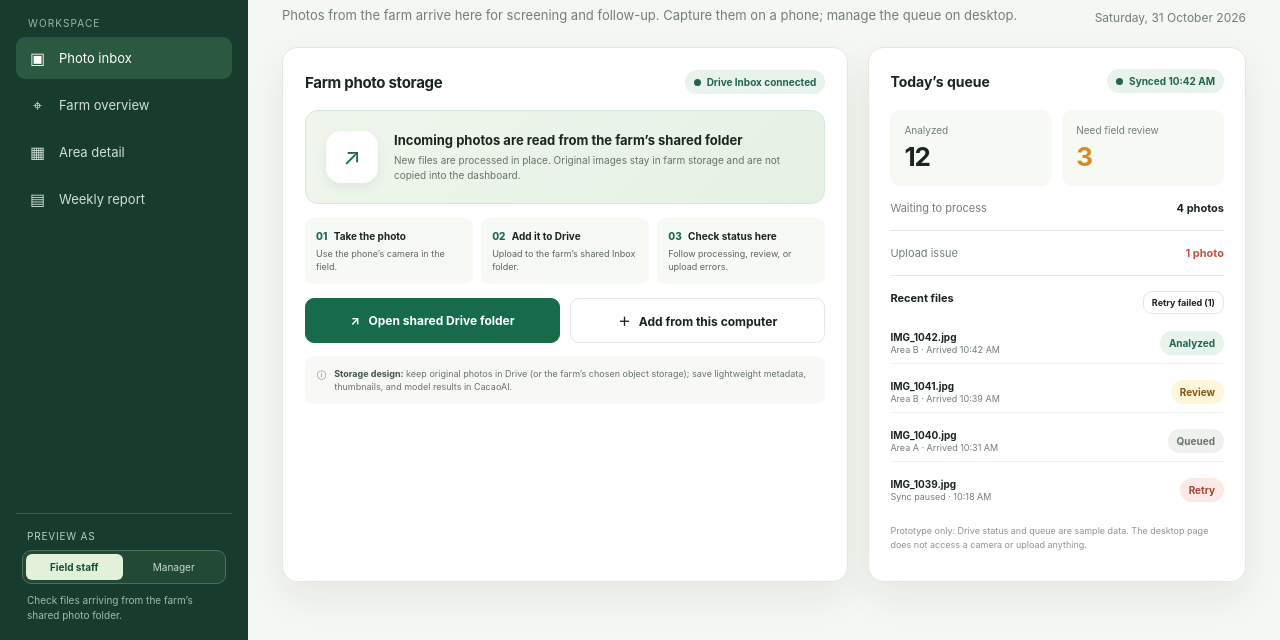
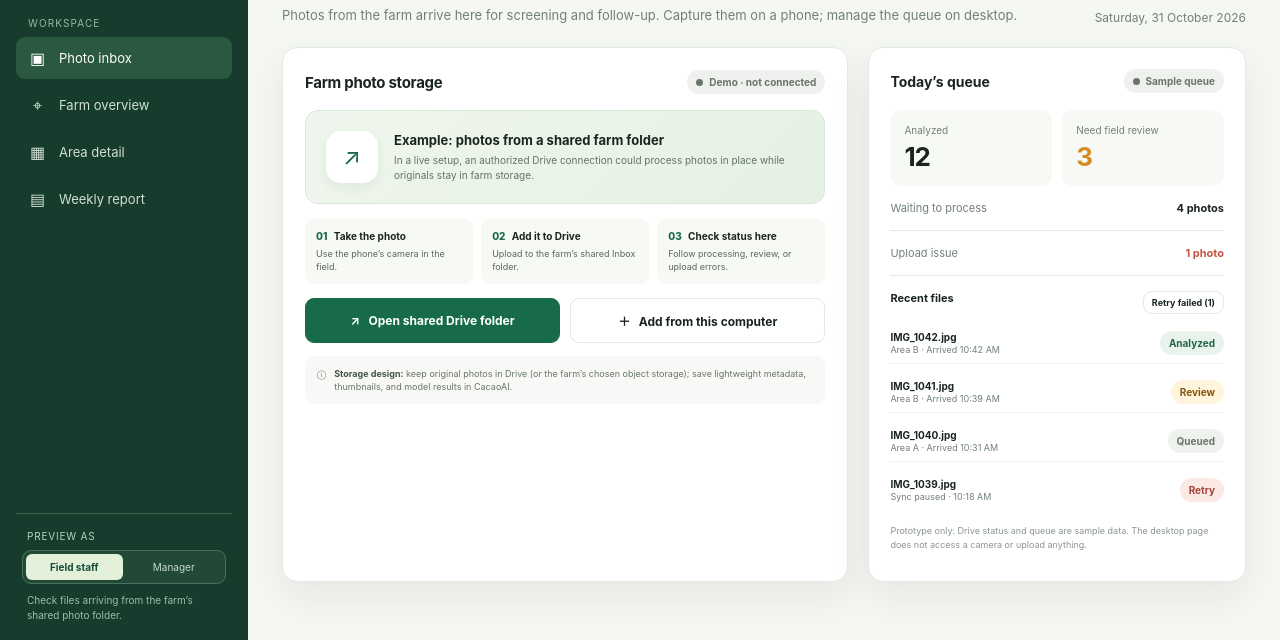
Before and after one commit to OPA-kan/cacaoai-ui-demo, a plain HTML site: page index.html in a window 1280 px wide. Both pictures are taken after a click on the button "Field staff". Shown: the part 160-800 px from the top of the page. Drawn offline with Linux system fonts and the light colour scheme.

Commit message:
Clarify demo Drive connection status

```diff
--- a/index.html
+++ b/index.html
@@ -316,8 +316,8 @@
           <div class="page-head"><div><div class="eyebrow">Field staff · Photo intake</div><h1 id="capture-title">Photo Inbox</h1><p class="subtitle">Photos from the farm arrive here for screening and follow-up. Capture them on a phone; manage the queue on desktop.</p></div><div class="date-label">Saturday, 31 October 2026</div></div>
           <div class="capture-layout">
             <section class="card capture-card">
-              <div class="panel-head"><h2>Farm photo storage</h2><span class="status green"><i class="dot"></i> Drive Inbox connected</span></div>
-              <div class="intake-hero"><div class="drive-icon">↗</div><div><strong>Incoming photos are read from the farm’s shared folder</strong><p>New files are processed in place. Original images stay in farm storage and are not copied into the dashboard.</p></div></div>
+              <div class="panel-head"><h2>Farm photo storage</h2><span class="status gray"><i class="dot"></i> Demo · not connected</span></div>
+              <div class="intake-hero"><div class="drive-icon">↗</div><div><strong>Example: photos from a shared farm folder</strong><p>In a live setup, an authorized Drive connection could process photos in place while originals stay in farm storage.</p></div></div>
               <div class="flow-steps">
                 <div class="flow-step"><b><i>01</i> Take the photo</b>Use the phone’s camera in the field.</div>
                 <div class="flow-step"><b><i>02</i> Add it to Drive</b>Upload to the farm’s shared Inbox folder.</div>
@@ -336,7 +336,7 @@
               <div class="storage-note"><span>ⓘ</span><span><b>Storage design:</b> keep original photos in Drive (or the farm’s chosen object storage); save lightweight metadata, thumbnails, and model results in CacaoAI.</span></div>
             </section>
             <aside class="card capture-side">
-              <div class="side-title"><h2>Today’s queue</h2><span class="status green"><i class="dot"></i> Synced 10:42 AM</span></div>
+              <div class="side-title"><h2>Today’s queue</h2><span class="status gray"><i class="dot"></i> Sample queue</span></div>
               <div class="day-count">
                 <div class="mini-stat"><span>Analyzed</span><strong id="uploaded-count">12</strong></div>
                 <div class="mini-stat review"><span>Need field review</span><strong id="review-count">3</strong></div>
```
